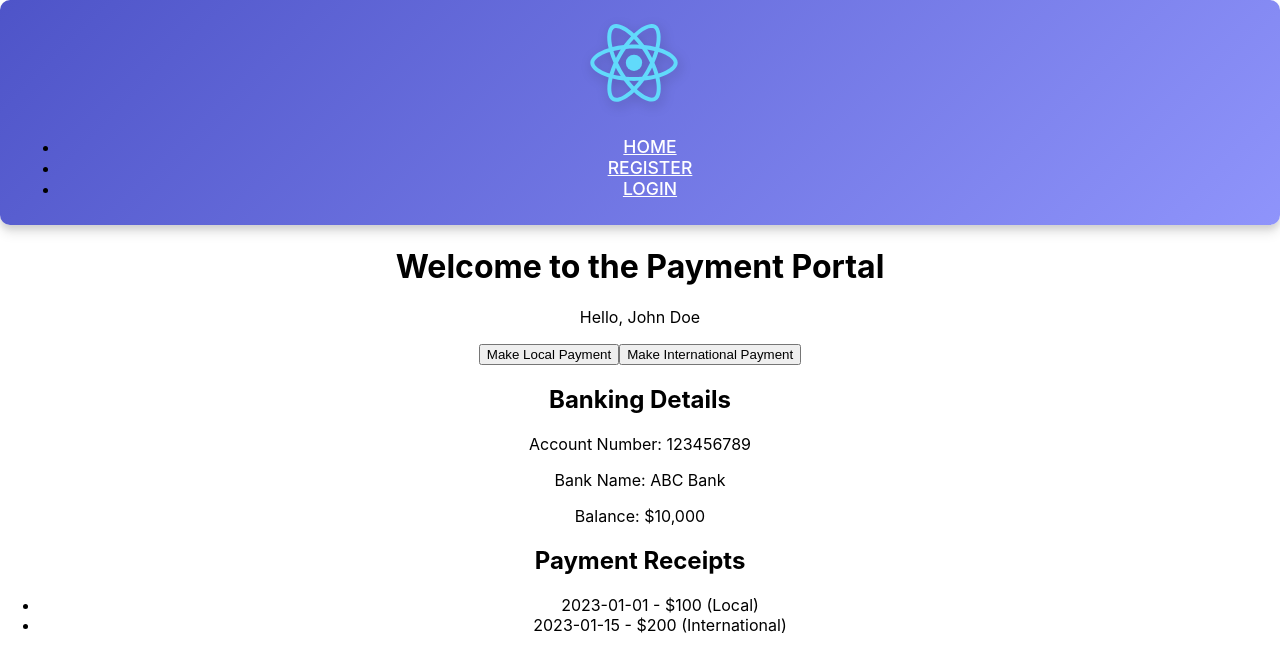
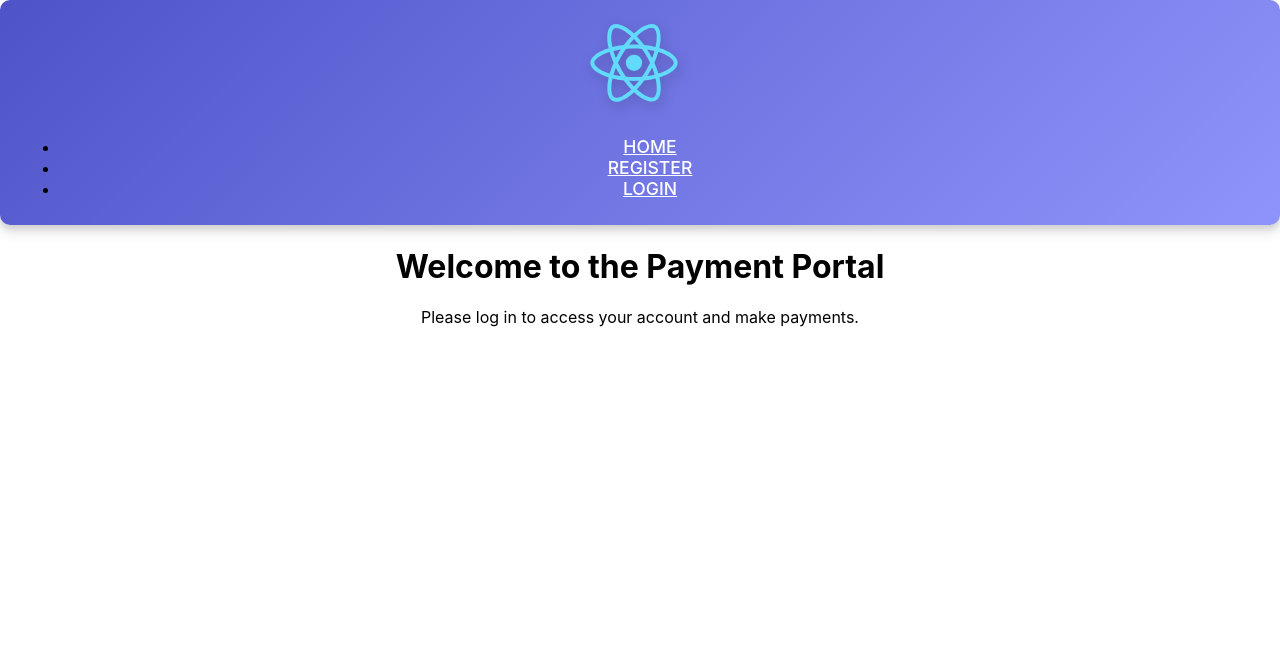
Before and after one commit to St10053561/APDS_POE, a React (Create React App) app in the folder FRONT END/frontend/: page / in a window 1280 px wide. Shown: the top 672 px of the page. Built offline with nearby package versions, Linux system fonts and the light colour scheme.

Commit message:
FInishing the APDS home page

```diff
--- a/FRONT END/frontend/src/components/Home.js
+++ b/FRONT END/frontend/src/components/Home.js
@@ -1,36 +1,39 @@
-import React from 'react';
+import React, { useContext } from 'react';
+import { AuthContext } from '../AuthContext.js';
+import { NavLink } from 'react-router-dom';
+const Home = () => {
+    const { auth } = useContext(AuthContext);
 
-const Home = () => {
-    const username = "John Doe"; // Placeholder for customer username
+    if (!auth.token) {
+        return (
+            <div className="container">
+                <h1>Welcome to the Payment Portal</h1>
+                <p>Please log in to access your account and make payments.</p>
+            </div>
+        );
+    }
+
+    const banks = ["ABSA", "NEDBANK", "FNB", "CAPITEC", "STANDARD BANK"];
+    const randomBank = banks[Math.floor(Math.random() * banks.length)];
+
     const bankingDetails = {
         accountNumber: "123456789",
-        bankName: "ABC Bank",
-        balance: "$10,000"
+        bankName: randomBank,
+        balance: "R10,000"
     };
-    const paymentReceipts = [
-        { id: 1, date: "2023-01-01", amount: "$100", type: "Local" },
-        { id: 2, date: "2023-01-15", amount: "$200", type: "International" }
-    ];
 
     return (
         <div className="container">
             <h1>Welcome to the Payment Portal</h1>
-            <p>Hello, {username}</p>
+            <p>Hello, {auth.username}</p>
             <div className="dashboard">
-                <button>Make Local Payment</button>
-                <button>Make International Payment</button>
+                <NavLink to="/paymentCreate">
+                    <button>Make International Payment</button>
+                </NavLink>
                 <h2>Banking Details</h2>
                 <p>Account Number: {bankingDetails.accountNumber}</p>
                 <p>Bank Name: {bankingDetails.bankName}</p>
                 <p>Balance: {bankingDetails.balance}</p>
-                <h2>Payment Receipts</h2>
-                <ul>
-                    {paymentReceipts.map(receipt => (
-                        <li key={receipt.id}>
-                            {receipt.date} - {receipt.amount} ({receipt.type})
-                        </li>
-                    ))}
-                </ul>
             </div>
         </div>
     );
--- a/FRONT END/frontend/src/components/navbar.js
+++ b/FRONT END/frontend/src/components/navbar.js
@@ -70,7 +70,6 @@ export default function Navbar() {
                     Logout
                   </button>
                 </li>
-                <span className="navbar-text">Welcome, {auth.username}!</span>
               </>
             )}
           </ul>
```
